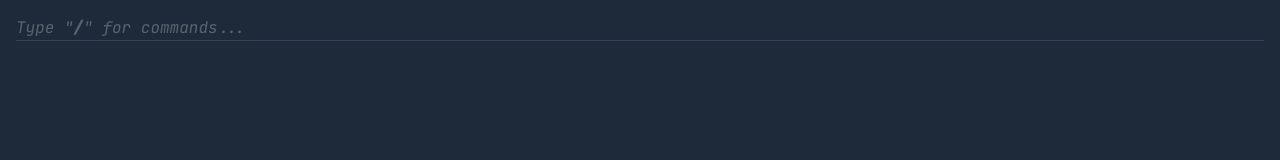
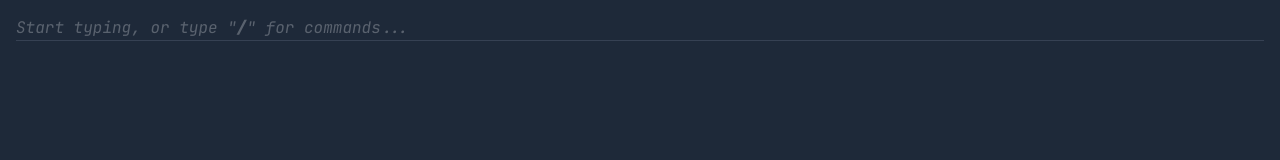
Before and after one commit to Pasi4K5/mod-pad, a SvelteKit app: page / in a window 1280 px wide. Shown: the top 160 px of the page. Built offline with nearby package versions, Linux system fonts and the light colour scheme.

Commit message:
Improve placeholder clarity

```diff
--- a/src/routes/+page.svelte
+++ b/src/routes/+page.svelte
@@ -16,7 +16,7 @@
     } from '$lib/transformation/contentTransformer';
 
     const PLACEHOLDER =
-        '<span class="text-gray-200 opacity-30 italic">Type "<span class="font-extrabold">/</span>" for commands...</span>';
+        '<span class="text-gray-200 opacity-30 italic">Start typing, or type "<span class="font-extrabold">/</span>" for commands...</span>';
 
     let editor: HTMLTextAreaElement;
     let overlay: HTMLDivElement;
```
